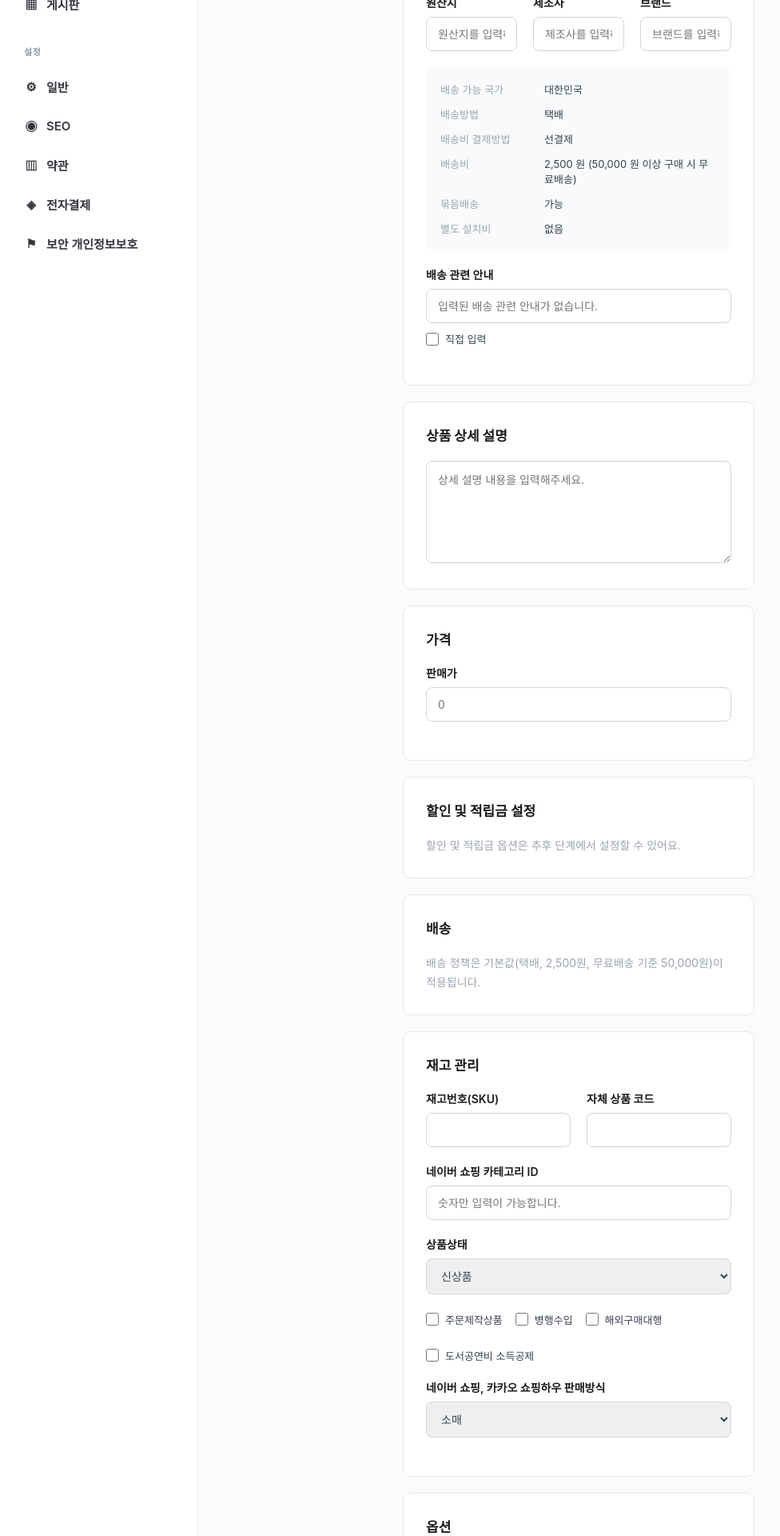
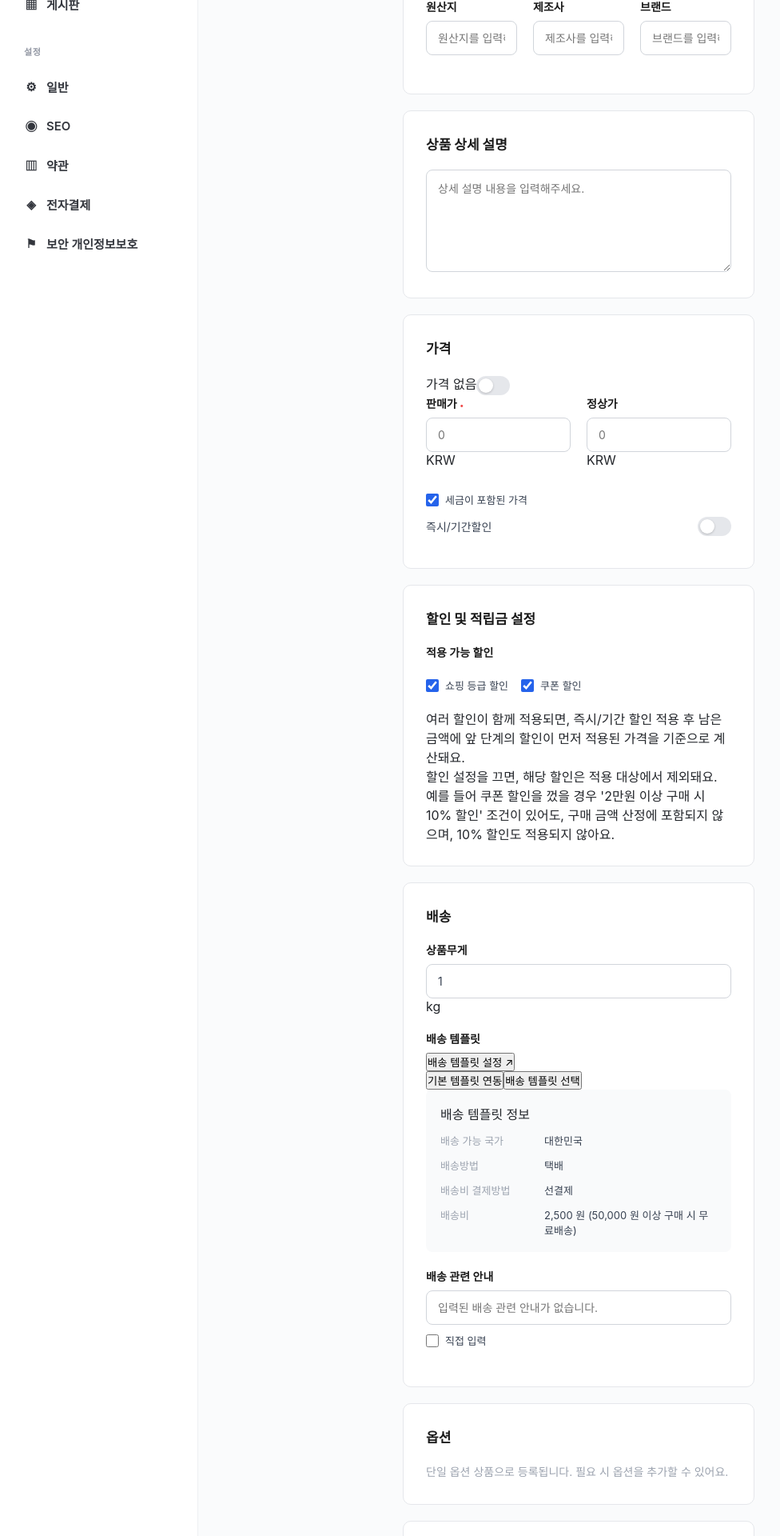
Before and after one commit to youzam136-sudo/belian-admin, a React (Vite) app: page /products/register in a window 1280 px wide. Shown: the part 800-2720 px from the top of the page at 80% size, without its empty margins (0-976 px from the left). Built offline with nearby package versions, Linux system fonts and the light colour scheme.

Commit message:
Update ProductRegisterPage.tsx

```diff
--- a/src/pages/ProductRegisterPage.tsx
+++ b/src/pages/ProductRegisterPage.tsx
@@ -1,4 +1,4 @@
-import { useState } from "react";
+import { useState, useRef } from "react";
 import { useNavigate } from "react-router-dom";
 import "../styles/productregister.css";
 
@@ -8,7 +8,6 @@ const SECTIONS = [
   { id: "price", label: "가격" },
   { id: "discount", label: "할인 및 적립금 설정" },
   { id: "shipping", label: "배송" },
-  { id: "stock", label: "재고 관리" },
   { id: "option", label: "옵션" },
   { id: "highlight", label: "상품 강조 설정" },
   { id: "seo", label: "SEO(검색엔진 최적화)" },
@@ -21,8 +20,10 @@ const SECTIONS = [
 
 function ProductRegisterPage() {
   const navigate = useNavigate();
+  const fileInputRef = useRef<HTMLInputElement>(null);
   const [activeSection, setActiveSection] = useState("info");
 
+  const [imagePreviewUrl, setImagePreviewUrl] = useState<string | null>(null);
   const [productName, setProductName] = useState("");
   const [category, setCategory] = useState("");
   const [origin, setOrigin] = useState("");
@@ -30,9 +31,13 @@ function ProductRegisterPage() {
   const [brand, setBrand] = useState("");
   const [shippingNote, setShippingNote] = useState("");
 
-  const [skuCode, setSkuCode] = useState("");
-  const [customCode, setCustomCode] = useState("");
-  const [sellMethod, setSellMethod] = useState("소매");
+  const [gradeDiscount, setGradeDiscount] = useState(true);
+  const [couponDiscount, setCouponDiscount] = useState(true);
+
+  const [productWeight, setProductWeight] = useState(1);
+  const [shippingTemplateMode, setShippingTemplateMode] = useState<
+    "default" | "select"
+  >("default");
 
   const [seoTitle, setSeoTitle] = useState("");
   const [seoMeta, setSeoMeta] = useState("");
@@ -42,6 +47,7 @@ function ProductRegisterPage() {
   const [maxQtyPerOrder, setMaxQtyPerOrder] = useState(0);
   const [maxQtyPerPerson, setMaxQtyPerPerson] = useState(0);
   const [minorRestricted, setMinorRestricted] = useState(false);
+
   const [isCompleteModalOpen, setIsCompleteModalOpen] = useState(false);
 
   const scrollToSection = (id: string) => {
@@ -49,6 +55,20 @@ function ProductRegisterPage() {
     const el = document.getElementById(`section-${id}`);
     if (el) {
       el.scrollIntoView({ behavior: "smooth", block: "start" });
+    }
+  };
+
+  const handleImageSelect = (e: React.ChangeEvent<HTMLInputElement>) => {
+    const file = e.target.files?.[0];
+    if (file) {
+      setImagePreviewUrl(URL.createObjectURL(file));
+    }
+  };
+
+  const removeImage = () => {
+    setImagePreviewUrl(null);
+    if (fileInputRef.current) {
+      fileInputRef.current.value = "";
     }
   };
 
@@ -90,19 +110,47 @@ function ProductRegisterPage() {
 
           <div className="product-register__main">
             {/* 상품 정보 */}
-            <section
-              id="section-info"
-              className="product-register__card"
-            >
+            <section id="section-info" className="product-register__card">
               <h3 className="product-register__card-title">상품 정보</h3>
 
               <div className="product-register__field">
                 <label className="product-register__label">
                   이미지 <span className="product-register__required">•</span>
                 </label>
-                <div className="product-register__image-upload">
+
+                <input
+                  ref={fileInputRef}
+                  type="file"
+                  accept="image/*"
+                  className="product-register__file-input"
+                  onChange={handleImageSelect}
+                />
+
+                {imagePreviewUrl ? (
+                  <div className="product-register__image-preview-wrap">
+                    <img
+                      src={imagePreviewUrl}
+                      alt="상품 이미지"
+                      className="product-register__image-preview"
+                      onClick={() => fileInputRef.current?.click()}
+                    />
+                    <button
+                      className="product-register__image-remove"
+                      onClick={removeImage}
+                    >
+                      ×
+                    </button>
+                  </div>
+                ) : (
+                  <button
+                    type="button"
+                    className="product-register__image-upload"
+                    onClick={() => fileInputRef.current?.click()}
+                  >
                     <span>+</span>
-                </div>
+                  </button>
+                )}
+
                 <p className="product-register__hint">
                   이미지 형식: PNG, GIF, JPG/JPEG, BMP | 권장 해상도
                   750px*750px 이상, GIF 3MB 이하 (초과 시 정지 이미지로 변환)
@@ -152,7 +200,7 @@ function ProductRegisterPage() {
                 <textarea
                   className="product-register__textarea"
                   placeholder="내용을 입력해주세요."
-                  rows={6}
+                  rows={5}
                 />
               </div>
 
@@ -189,8 +237,178 @@ function ProductRegisterPage() {
                   />
                 </div>
               </div>
+            </section>
+
+            {/* 상품 상세 설명 */}
+            <section id="section-detail" className="product-register__card">
+              <h3 className="product-register__card-title">상품 상세 설명</h3>
+              <textarea
+                className="product-register__textarea"
+                placeholder="상세 설명 내용을 입력해주세요."
+                rows={6}
+              />
+            </section>
+
+            {/* 가격 */}
+            <section id="section-price" className="product-register__card">
+              <div className="product-register__card-header-row">
+                <h3 className="product-register__card-title">가격</h3>
+                <div className="product-register__toggle-inline">
+                  <span>가격 없음</span>
+                  <label className="product-register__toggle">
+                    <input type="checkbox" />
+                    <span className="product-register__toggle-slider" />
+                  </label>
+                </div>
+              </div>
+
+              <div className="product-register__row">
+                <div className="product-register__field">
+                  <label className="product-register__label">
+                    판매가 <span className="product-register__required">•</span>
+                  </label>
+                  <div className="product-register__input-with-unit">
+                    <input
+                      type="number"
+                      className="product-register__input"
+                      placeholder="0"
+                    />
+                    <span className="product-register__unit">KRW</span>
+                  </div>
+                </div>
+                <div className="product-register__field">
+                  <label className="product-register__label">정상가</label>
+                  <div className="product-register__input-with-unit">
+                    <input
+                      type="number"
+                      className="product-register__input"
+                      placeholder="0"
+                    />
+                    <span className="product-register__unit">KRW</span>
+                  </div>
+                </div>
+              </div>
+
+              <label className="product-register__checkbox">
+                <input type="checkbox" defaultChecked />
+                세금이 포함된 가격
+              </label>
+
+              <div className="product-register__toggle-row">
+                <span>즉시/기간할인</span>
+                <label className="product-register__toggle">
+                  <input type="checkbox" />
+                  <span className="product-register__toggle-slider" />
+                </label>
+              </div>
+            </section>
+
+            {/* 할인 및 적립금 설정 */}
+            <section id="section-discount" className="product-register__card">
+              <h3 className="product-register__card-title">
+                할인 및 적립금 설정
+              </h3>
+
+              <div className="product-register__field">
+                <label className="product-register__label">
+                  적용 가능 할인
+                </label>
+                <div className="product-register__checkbox-group">
+                  <label className="product-register__checkbox">
+                    <input
+                      type="checkbox"
+                      checked={gradeDiscount}
+                      onChange={(e) => setGradeDiscount(e.target.checked)}
+                    />
+                    쇼핑 등급 할인
+                  </label>
+                  <label className="product-register__checkbox">
+                    <input
+                      type="checkbox"
+                      checked={couponDiscount}
+                      onChange={(e) => setCouponDiscount(e.target.checked)}
+                    />
+                    쿠폰 할인
+                  </label>
+                </div>
+              </div>
+
+              <div className="product-register__notice">
+                <p>
+                  여러 할인이 함께 적용되면, 즉시/기간 할인 적용 후 남은
+                  금액에 앞 단계의 할인이 먼저 적용된 가격을 기준으로
+                  계산돼요.
+                </p>
+                <p>
+                  할인 설정을 끄면, 해당 할인은 적용 대상에서 제외돼요.
+                  예를 들어 쿠폰 할인을 껐을 경우 '2만원 이상 구매 시 10%
+                  할인' 조건이 있어도, 구매 금액 산정에 포함되지 않으며,
+                  10% 할인도 적용되지 않아요.
+                </p>
+              </div>
+            </section>
+
+            {/* 배송 */}
+            <section id="section-shipping" className="product-register__card">
+              <h3 className="product-register__card-title">배송</h3>
+
+              <div className="product-register__field">
+                <label className="product-register__label">상품무게</label>
+                <div className="product-register__input-with-unit">
+                  <input
+                    type="number"
+                    className="product-register__input"
+                    value={productWeight}
+                    onChange={(e) =>
+                      setProductWeight(Number(e.target.value))
+                    }
+                  />
+                  <span className="product-register__unit">kg</span>
+                </div>
+              </div>
+
+              <div className="product-register__field">
+                <div className="product-register__label-row">
+                  <label className="product-register__label">
+                    배송 템플릿
+                  </label>
+                  <button className="product-register__link-btn">
+                    배송 템플릿 설정 ↗
+                  </button>
+                </div>
+                <div className="product-register__segment">
+                  <button
+                    className={`product-register__segment-item ${
+                      shippingTemplateMode === "default"
+                        ? "product-register__segment-item--active"
+                        : ""
+                    }`}
+                    onClick={() => setShippingTemplateMode("default")}
+                  >
+                    기본 템플릿 연동
+                  </button>
+                  <button
+                    className={`product-register__segment-item ${
+                      shippingTemplateMode === "select"
+                        ? "product-register__segment-item--active"
+                        : ""
+                    }`}
+                    onClick={() => setShippingTemplateMode("select")}
+                  >
+                    배송 템플릿 선택
+                  </button>
+                </div>
+
+                {shippingTemplateMode === "select" && (
+                  <select className="product-register__select">
+                    <option>배송 템플릿 A</option>
+                  </select>
+                )}
 
                 <div className="product-register__summary-box">
+                  <p className="product-register__summary-title">
+                    배송 템플릿 정보
+                  </p>
                   <div className="product-register__summary-row">
                     <span>배송 가능 국가</span>
                     <span>대한민국</span>
@@ -207,13 +425,6 @@ function ProductRegisterPage() {
                     <span>배송비</span>
                     <span>2,500 원 (50,000 원 이상 구매 시 무료배송)</span>
                   </div>
-                <div className="product-register__summary-row">
-                  <span>묶음배송</span>
-                  <span>가능</span>
-                </div>
-                <div className="product-register__summary-row">
-                  <span>별도 설치비</span>
-                  <span>없음</span>
                 </div>
               </div>
 
@@ -235,132 +446,6 @@ function ProductRegisterPage() {
               </div>
             </section>
 
-            {/* 상품 상세 설명 */}
-            <section
-              id="section-detail"
-              className="product-register__card"
-            >
-              <h3 className="product-register__card-title">상품 상세 설명</h3>
-              <textarea
-                className="product-register__textarea"
-                placeholder="상세 설명 내용을 입력해주세요."
-                rows={6}
-              />
-            </section>
-
-            {/* 가격 */}
-            <section id="section-price" className="product-register__card">
-              <h3 className="product-register__card-title">가격</h3>
-              <div className="product-register__field">
-                <label className="product-register__label">판매가</label>
-                <input
-                  type="number"
-                  className="product-register__input"
-                  placeholder="0"
-                />
-              </div>
-            </section>
-
-            {/* 할인 및 적립금 설정 */}
-            <section id="section-discount" className="product-register__card">
-              <h3 className="product-register__card-title">
-                할인 및 적립금 설정
-              </h3>
-              <p className="product-register__placeholder-text">
-                할인 및 적립금 옵션은 추후 단계에서 설정할 수 있어요.
-              </p>
-            </section>
-
-            {/* 배송 */}
-            <section id="section-shipping" className="product-register__card">
-              <h3 className="product-register__card-title">배송</h3>
-              <p className="product-register__placeholder-text">
-                배송 정책은 기본값(택배, 2,500원, 무료배송 기준 50,000원)이
-                적용됩니다.
-              </p>
-            </section>
-
-            {/* 재고 관리 */}
-            <section id="section-stock" className="product-register__card">
-              <h3 className="product-register__card-title">재고 관리</h3>
-
-              <div className="product-register__row">
-                <div className="product-register__field">
-                  <label className="product-register__label">
-                    재고번호(SKU)
-                  </label>
-                  <input
-                    type="text"
-                    className="product-register__input"
-                    value={skuCode}
-                    onChange={(e) => setSkuCode(e.target.value)}
-                  />
-                </div>
-                <div className="product-register__field">
-                  <label className="product-register__label">
-                    자체 상품 코드
-                  </label>
-                  <input
-                    type="text"
-                    className="product-register__input"
-                    value={customCode}
-                    onChange={(e) => setCustomCode(e.target.value)}
-                  />
-                </div>
-              </div>
-
-              <div className="product-register__field">
-                <label className="product-register__label">
-                  네이버 쇼핑 카테고리 ID
-                </label>
-                <input
-                  type="text"
-                  className="product-register__input"
-                  placeholder="숫자만 입력이 가능합니다."
-                />
-              </div>
-
-              <div className="product-register__field">
-                <label className="product-register__label">상품상태</label>
-                <select className="product-register__select">
-                  <option>신상품</option>
-                  <option>중고상품</option>
-                </select>
-                <div className="product-register__checkbox-group">
-                  <label className="product-register__checkbox">
-                    <input type="checkbox" />
-                    주문제작상품
-                  </label>
-                  <label className="product-register__checkbox">
-                    <input type="checkbox" />
-                    병행수입
-                  </label>
-                  <label className="product-register__checkbox">
-                    <input type="checkbox" />
-                    해외구매대행
-                  </label>
-                  <label className="product-register__checkbox">
-                    <input type="checkbox" />
-                    도서공연비 소득공제
-                  </label>
-                </div>
-              </div>
-
-              <div className="product-register__field">
-                <label className="product-register__label">
-                  네이버 쇼핑, 카카오 쇼핑하우 판매방식
-                </label>
-                <select
-                  className="product-register__select"
-                  value={sellMethod}
-                  onChange={(e) => setSellMethod(e.target.value)}
-                >
-                  <option>소매</option>
-                  <option>도매</option>
-                </select>
-              </div>
-            </section>
-
             {/* 옵션 */}
             <section id="section-option" className="product-register__card">
               <h3 className="product-register__card-title">옵션</h3>
@@ -371,7 +456,10 @@ function ProductRegisterPage() {
             </section>
 
             {/* 상품 강조 설정 */}
-            <section id="section-highlight" className="product-register__card">
+            <section
+              id="section-highlight"
+              className="product-register__card"
+            >
               <h3 className="product-register__card-title">
                 상품 강조 설정
               </h3>
@@ -464,13 +552,15 @@ function ProductRegisterPage() {
                 <label className="product-register__label">
                   최소 구매수량
                 </label>
+                <div className="product-register__input-with-unit">
                   <input
                     type="number"
-                  className="product-register__input product-register__input--suffix"
+                    className="product-register__input"
                     value={minQty}
                     onChange={(e) => setMinQty(Number(e.target.value))}
                   />
-                <span className="product-register__suffix">개</span>
+                  <span className="product-register__unit">개</span>
+                </div>
               </div>
 
               <div className="product-register__row">
@@ -490,13 +580,14 @@ function ProductRegisterPage() {
                         setMaxQtyPerOrder(Number(e.target.value))
                       }
                     />
-                    <span className="product-register__suffix">개</span>
+                    <span className="product-register__unit">개</span>
                   </div>
                 </div>
                 <div className="product-register__field">
                   <label className="product-register__label">
                     1인 최대 구매 수량
                   </label>
+                  <div className="product-register__input-with-unit">
                     <input
                       type="number"
                       className="product-register__input"
@@ -505,7 +596,8 @@ function ProductRegisterPage() {
                         setMaxQtyPerPerson(Number(e.target.value))
                       }
                     />
-                  <span className="product-register__suffix">개</span>
+                    <span className="product-register__unit">개</span>
+                  </div>
                 </div>
               </div>
 
@@ -549,9 +641,19 @@ function ProductRegisterPage() {
                 <span>📶 🔋</span>
               </div>
               <div className="product-register__phone-body">
-                {[1, 2, 3].map((i) => (
-                  <div className="product-register__preview-card" key={i}>
-                    <div className="product-register__preview-image" />
+                <div className="product-register__preview-card">
+                  <div
+                    className="product-register__preview-image"
+                    style={
+                      imagePreviewUrl
+                        ? {
+                            backgroundImage: `url(${imagePreviewUrl})`,
+                            backgroundSize: "cover",
+                            backgroundPosition: "center",
+                          }
+                        : undefined
+                    }
+                  />
                   <p className="product-register__preview-name">
                     {productName || "상품명"}
                   </p>
@@ -574,7 +676,6 @@ function ProductRegisterPage() {
                     </button>
                   </div>
                 </div>
-                ))}
               </div>
             </div>
             <p className="product-register__preview-note">
@@ -609,7 +710,18 @@ function ProductRegisterPage() {
             </p>
 
             <div className="product-register-modal__product">
-              <div className="product-register-modal__product-image" />
+              <div
+                className="product-register-modal__product-image"
+                style={
+                  imagePreviewUrl
+                    ? {
+                        backgroundImage: `url(${imagePreviewUrl})`,
+                        backgroundSize: "cover",
+                        backgroundPosition: "center",
+                      }
+                    : undefined
+                }
+              />
               <div className="product-register-modal__product-info">
                 <span className="product-register-modal__product-name">
                   {productName || "상품명"}
```
Lines whose indentation alone changed are shown as unchanged.
